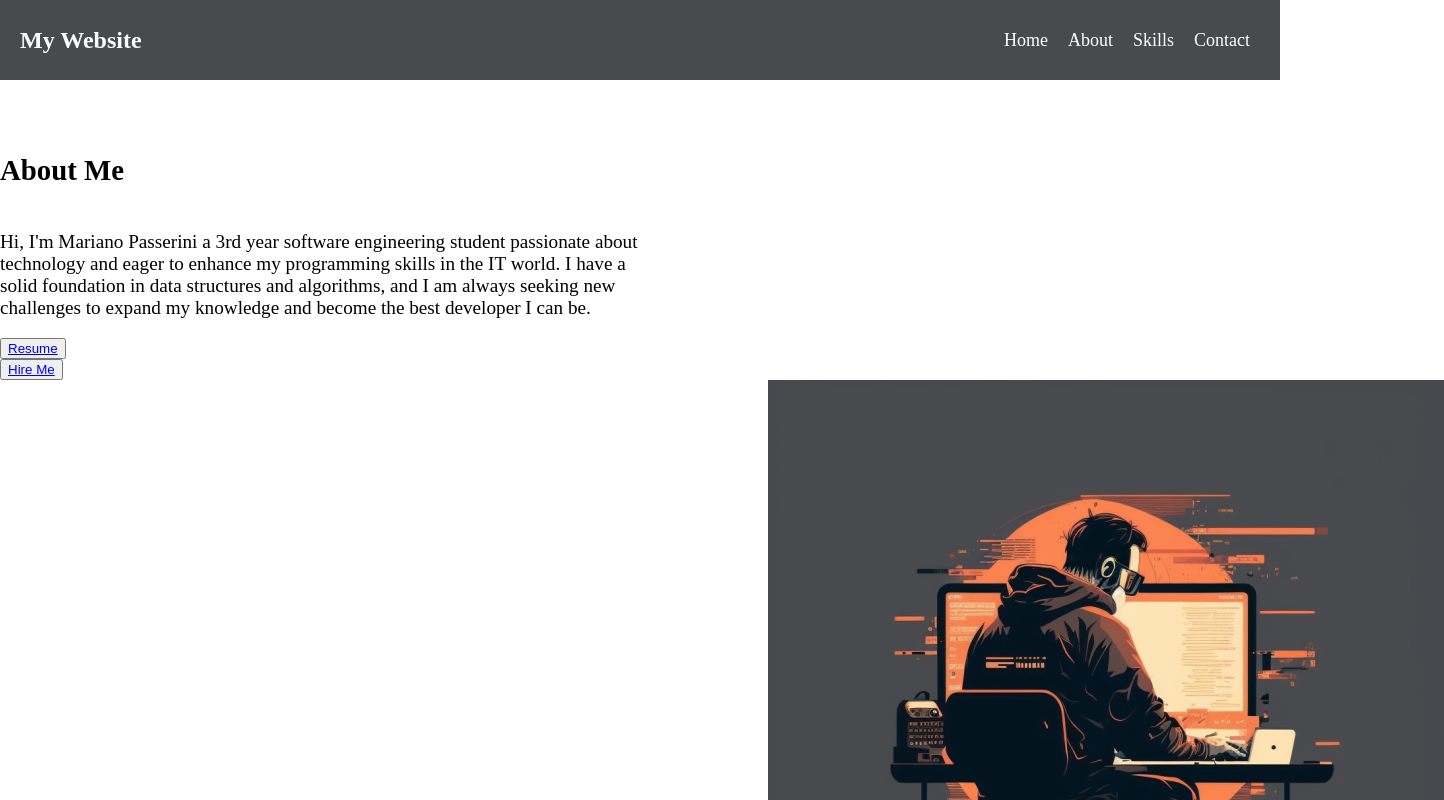
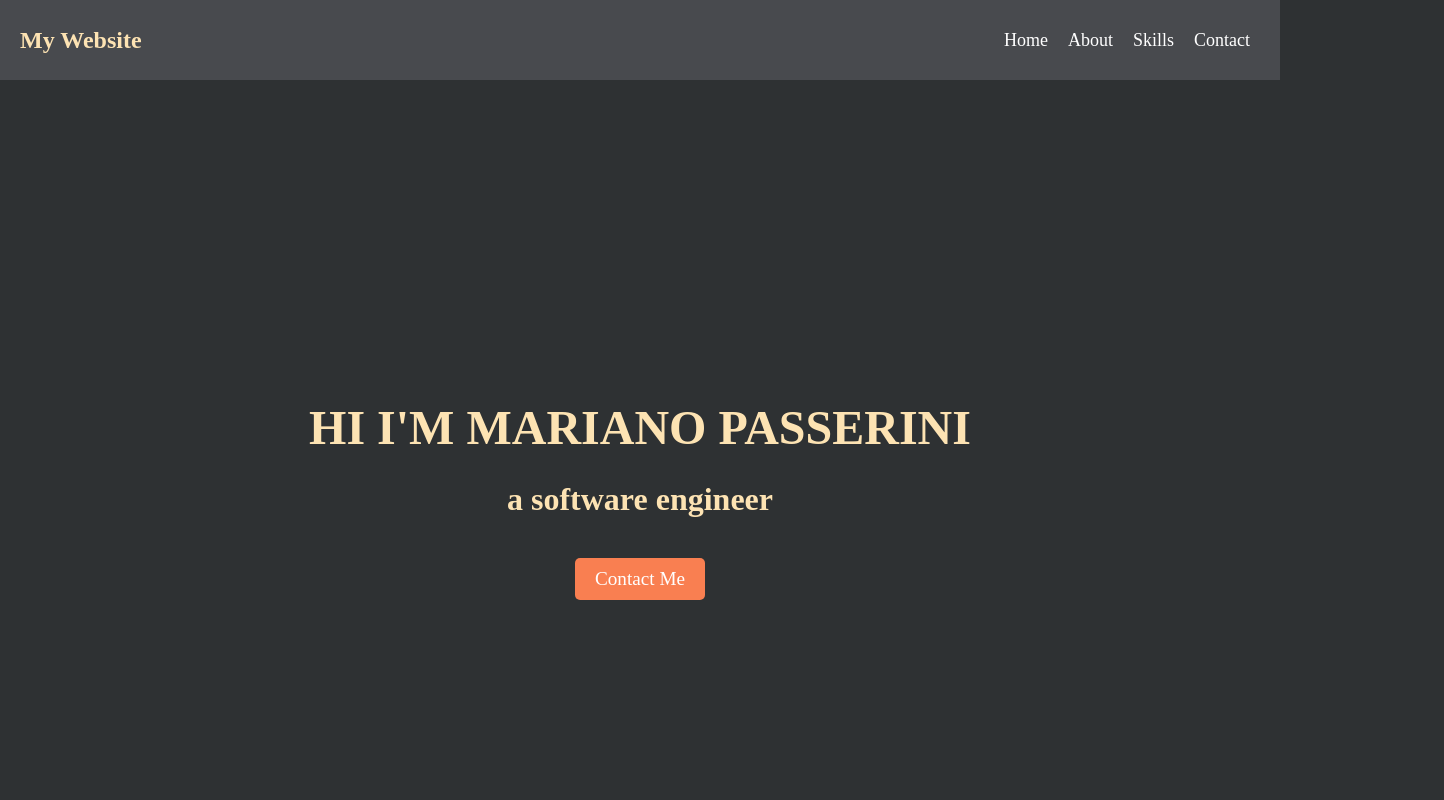
Before and after one commit to MarianoPasserini/MiPorfolio, a plain HTML site: page index.html in a window 1280 px wide. Shown: the top 800 px of the page, 1444 px wide, since content can reach past the window. Drawn offline with Linux system fonts and the light colour scheme.

Commit message:
cambios finales

```diff
--- a/index.html
+++ b/index.html
@@ -13,16 +13,22 @@
       <h1 class="logo">My Website</h1>
       <nav class="nav">
         <ul>
-          <li class="nav-item"><a class="nav-link" href="#">Home</a></li>
-          <li class="nav-item"><a class="nav-link" href="#">About</a></li>
-          <li class="nav-item"><a class="nav-link" href="#">Skills</a></li>
-          <li class="nav-item"><a class="nav-link" href="#">Contact</a></li>
+          <li class="nav-item"><a class="nav-link" href="#hero">Home</a></li>
+          <li class="nav-item"><a class="nav-link" href="#about-section">About</a></li>
+          <li class="nav-item"><a class="nav-link" href="#skills">Skills</a></li>
+          <li class="nav-item"><a class="nav-link" href="#contact">Contact</a></li>
         </ul>
       </nav>
     </div>
   </header>
-
-  <section id="hero">
+    <section id="hero">
+      <div class="hero-content">
+        <h1>HI I'M MARIANO PASSERINI</h1>
+        <h2>a software engineer</h2>
+        <a href="#contact" class="btn">Contact Me</a>
+      </div>
+    </section>
+  <section id="about-section">
     <div class="about-container">
     <div class="about">
       <h1>About Me</h1>
@@ -46,6 +52,7 @@
           <li>HTML</li>
           <li>CSS</li>
           <li>Reactjs</li>
+          <li>Bootstrap</li>
         </ul>
       </div>
       <div class="skill-column">
@@ -65,6 +72,7 @@
           <li>Eclipse</li>
           <li>Git</li>
           <li>Bash</li>
+          <li>Linux</li>
         </ul>
       </div>
     </div>
--- a/styles.css
+++ b/styles.css
@@ -52,46 +52,106 @@ header {
   color: #f97f51;
   text-decoration: none;
 }
-
 /* estilizamos la parte de hero */
 #hero {
   display: flex;
-  justify-content: flex-end;
+  justify-content: center;
+  align-items: center;
+  height: 100vh;
+  /* background: url('your-gif-url') center center/cover no-repeat fixed; */
+  background-color: rgba(46, 49, 51, 255);
+}
+
+.hero-content {
+  text-align: center;
+  color: #fff;
+}
+
+.hero-content h1 {
+  font-size: 3em;
+  margin-bottom: 10px;
+}
+
+.hero-content h2 {
+  font-size: 2em;
+  margin-bottom: 20px;
+}
+
+.btn {
+  display: inline-block;
+  background-color: #f97f51;
+  color: #fff;
+  padding: 10px 20px;
+  border-radius: 30px;
+  text-decoration: none;
+  font-size: 1.2em;
+}
+
+/* estilizamos la parte de about */
+#about-section {
+  display: flex;
+  justify-content: space-between;
   align-items: center;
   margin-top: 50px;
+  background-color: rgba(72,74,78,255);
+}
+
+.about h1 {
+  font-size: 3.5em;
+  color: #f97f51;
+  margin-bottom: 20px;
+}
+
+.about-container {
+  display: flex;
+  align-items: center;
+  width: 50%;
 }
 
 .about {
-  display: flex;
-  flex-direction: column;
-  align-items: flex-start;
+  margin-right: 50px;
   font-size: 1.2em;
-  width: 50%;
+  padding: 20px; /* le metemos un poco de padding para que no este tan pegado al borde */
 }
 
 .img {
   float: right;
-  width: 40%;
+  width: 0%;
+  margin-right: 0px;
 }
 
 .bio {
-  margin-top: 20px;
+  margin-top: 0;
+  color: #fde3b3;
 }
 
+.btn {
+  margin-top: 20px; /* add some margin at the top of the buttons */
+  padding: 10px 20px; /* increase the padding of the buttons */
+  border-radius: 5px; /* add rounded corners to the buttons */
+  background-color: #f97f51; /* set a background color for the buttons */
+  color: #fff; /* set a text color for the buttons */
+  text-decoration: none; /* remove the underline from the buttons */
+}
 
+.btn:hover {
+  background-color: #f97f51;
+  color: white;
+}
 
 /* Creamos el estilo de la seccion de skills */
 .skills-grid {
   display: flex;
   justify-content: space-between;
-  margin-top: 20px;
+  align-items: flex-start;
+  margin-top: 50px;
 }
 
 .skill-column {
   flex: 1;
-  margin: 0 10px;
-  background-color: rgba(72, 74, 78, 255);
-  padding: 20px;
+  margin: 0 20px;
+  background-color: rgba(72, 74, 78, 0.9);
+  padding: 40px;
   border: 1px solid #ebebeb;
   box-shadow: 0px 2px 5px rgba(0, 0, 0, 0.2);
   transition: all 0.3s ease-in-out;
@@ -102,9 +162,9 @@ header {
 }
 
 h3 {
-  font-size: 20px;
+  font-size: 24px;
   font-weight: bold;
-  margin-bottom: 15px;
+  margin-bottom: 25px;
   color: #f97f51;
 }
 
@@ -115,15 +175,18 @@ ul {
 }
 
 li {
-  margin-bottom: 5px;
-  font-size: 16px;
+  margin-top: 10px;
+  margin-bottom: 10px;
+  font-size: 18px;
+  line-height: 1.5;
   color: #fde3b3;
 }
+
+
 
 /* Contact Section */
 #contact {
   background-color: #F8F9FA;
-  padding: 100px 0;
 }
 
 .section-header {
@@ -193,3 +256,65 @@ label {
   outline: 0;
   box-shadow: 0 0 0 0.2rem rgba(249, 127, 81, 0.25);
 }
+
+/* minimalistic vibe */
+/* definimos colores primarios */
+:root {
+  --bg-color: rgba(46, 49, 51, 255);
+  --bg-color-dark: rgba(72, 74, 78, 255);
+  --text-color: #fde3b3;
+  --highlight-color: #f97f51;
+}
+
+/* Set background color for body and container */
+body {
+  background-color: var(--bg-color);
+  color: var(--text-color);
+}
+
+.container {
+  background-color: var(--bg-color-dark);
+}
+
+/* Set text color for headings and paragraphs */
+h1, h2, h3, h4, h5, h6, p {
+  color: var(--text-color);
+}
+
+/* Set highlight color for links */
+a {
+  color: var(--highlight-color);
+}
+
+/* Set color for contact section */
+.contact-section {
+  background-color: var(--bg-color-dark);
+  color: var(--text-color);
+}
+
+/* Set styles for contact form */
+.contact-form input[type="text"],
+.contact-form input[type="email"],
+.contact-form textarea {
+  background-color: var(--bg-color);
+  color: var(--text-color);
+  border: none;
+  border-bottom: 1px solid var(--text-color);
+  margin-bottom: 20px;
+  width: 100%;
+  padding: 10px;
+}
+
+.contact-form input[type="submit"] {
+  background-color: var(--highlight-color);
+  color: var(--text-color);
+  border: none;
+  padding: 10px 20px;
+  cursor: pointer;
+  margin-bottom: 20px;
+}
+
+.contact-form input[type="submit"]:hover {
+  background-color: var(--text-color);
+  color: var(--highlight-color);
+}
```
